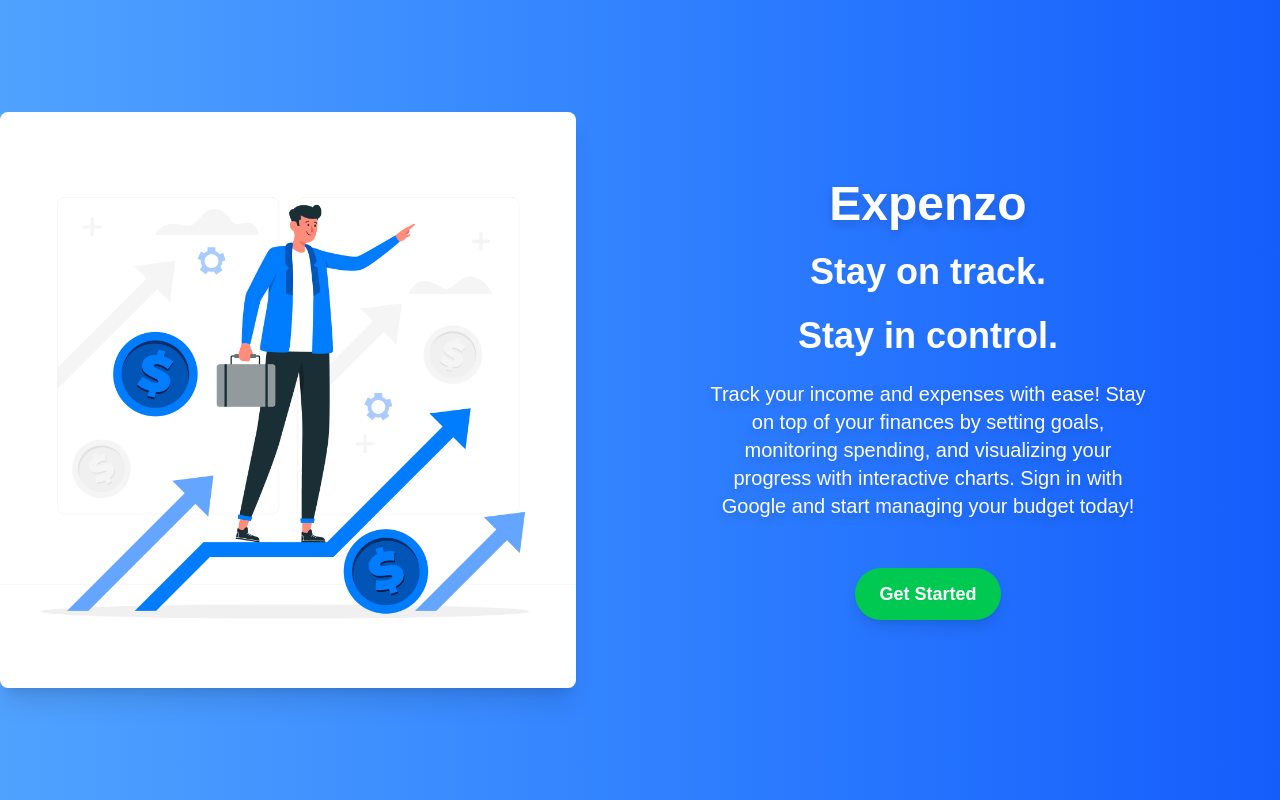
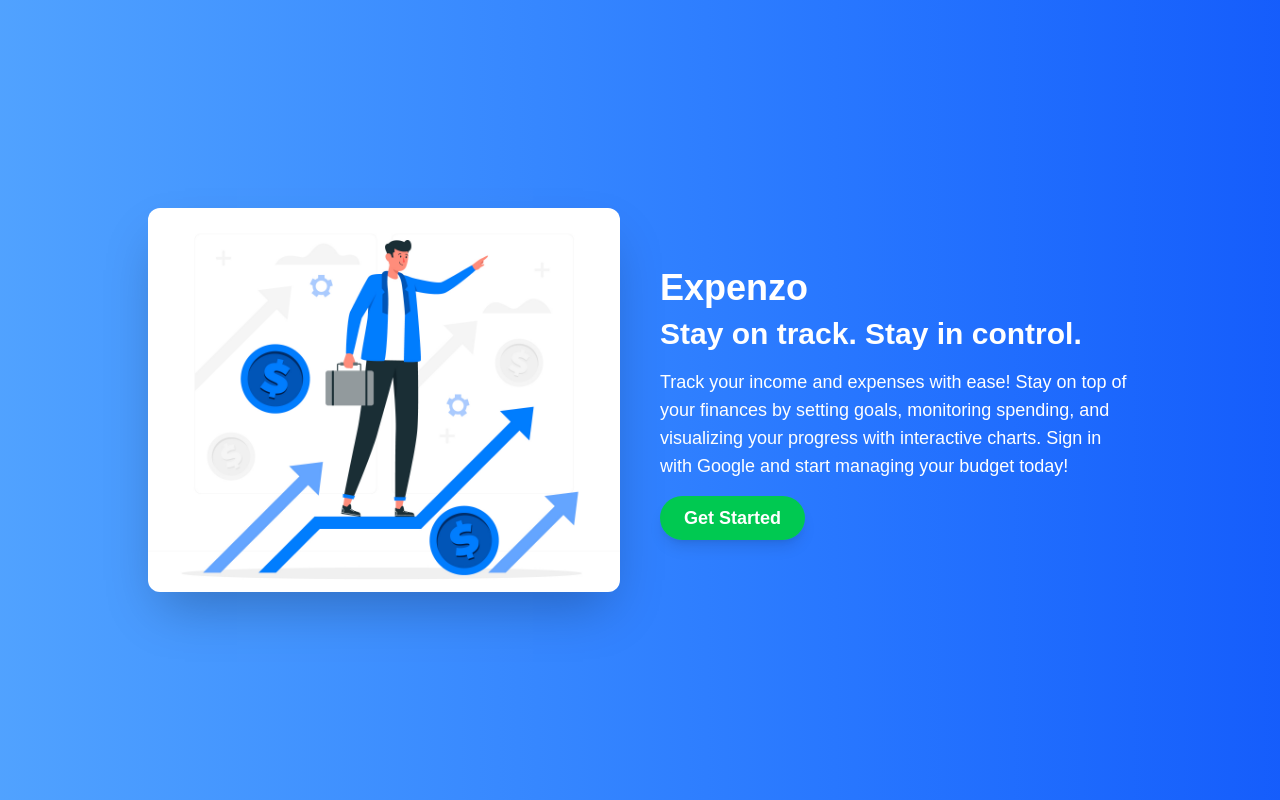
Before and after one commit to flameraven1/Expenzo, a Next.js app: page / in a window 1280 px wide. Built offline with nearby package versions, Linux system fonts and the light colour scheme.

Commit message:
"Second"

```diff
--- a/src/app/(frontend)/login/page.tsx
+++ b/src/app/(frontend)/login/page.tsx
@@ -2,10 +2,16 @@ import { SignIn } from "@/components/sign-in"
 
 export default function Login() {
   return (
-    <div className="inset-0 fixed flex justify-center items-center bg-black/50">
+    <div className="fixed inset-0 flex justify-center items-center bg-black/50 z-50">
 
-      <div className="w-[30%] h-[60%] flex flex-col justify-center items-center gap-3 bg-white">
-      <h1 className="text-2xl font-bold font-sans">Login</h1>
+      <div className="w-[90%] md:w-[400px] h-[70%] flex flex-col justify-center items-center gap-6 bg-white rounded-lg shadow-lg p-6 animate__animated animate__fadeIn">
+
+        <h1 className="text-3xl font-semibold text-gray-700 text-center">Login</h1>
+
+        <p className="text-lg text-gray-500 text-center mb-6">
+        Please sign in to continue.
+        </p>
+
         <SignIn />
       </div>
     </div>
--- a/src/app/page.tsx
+++ b/src/app/page.tsx
@@ -5,37 +5,38 @@ import Link from 'next/link';
 
 export default function Home() {
   return (
-    <div className="min-w-screen min-h-screen flex flex-col justify-center items-center md:flex-row bg-gradient-to-r from-blue-400 to-blue-600">
+    <div className="min-h-screen flex flex-col justify-center items-center bg-gradient-to-r from-blue-400 to-blue-600 py-10">
 
-      <div className="md:w-[45%] w-[50%] md:h-[80%] h-[30%] relative overflow-hidden rounded-lg shadow-xl">
+      <div className="flex flex-col md:flex-row items-center justify-between md:w-[85%] max-w-screen-lg px-5 space-y-10 md:space-y-0 gap-10">
+
+        <div className="w-full md:w-1/2 flex justify-center">
+          <div className="relative w-full h-80 md:h-96 overflow-hidden rounded-xl shadow-2xl">
             <Image
               src="/images/front.jpg"
               alt="front cover"
-          className="object-cover w-full h-full transition-transform duration-500 ease-in-out hover:scale-110"
+              className="object-cover w-full h-full transform transition-transform duration-300 hover:scale-105"
               width={600}
               height={600}
             />
           </div>
+        </div>
 
-      <div className="md:w-[55%] w-[90%] flex flex-col justify-center items-center text-center mt-10 md:mt-0 space-y-6">
-        <h1 className="text-5xl font-extrabold text-white drop-shadow-lg">
+        <div className="w-full md:w-1/2 text-center md:text-left">
+          <h1 className="text-4xl font-extrabold text-white mb-2">
             Expenzo
           </h1>
-        <h2 className="text-4xl font-semibold text-white">
-          Stay on track.
+          <h2 className="text-2xl md:text-3xl font-semibold text-white mb-4">
+            Stay on track. Stay in control.
           </h2>
-        <h2 className="text-4xl font-semibold text-white">
-          Stay in control.
-        </h2>
-
-        <p className="text-lg md:text-xl font-medium text-white max-w-md mx-auto drop-shadow-lg">
+          <p className="text-lg text-white mb-6 max-w-xl mx-auto">
             Track your income and expenses with ease! Stay on top of your finances by setting goals, monitoring spending, and visualizing your progress with interactive charts. Sign in with Google and start managing your budget today!
           </p>
 
-        <Link href={"/dashboard"} className="mt-6 px-6 py-3 bg-green-500 text-white font-bold text-lg rounded-full shadow-lg hover:bg-green-600 transition-all duration-300">
+          <Link href={"/dashboard"} className="cursor-pointer px-6 py-3 bg-green-500 text-white font-semibold text-lg rounded-full shadow-lg hover:bg-green-600 transition-all duration-300">
             Get Started
           </Link>
         </div>
       </div>
+    </div>
   )
 }
--- a/src/components/sign-in.tsx
+++ b/src/components/sign-in.tsx
@@ -1,11 +1,18 @@
 "use client"
+
 import { signIn } from "next-auth/react"
 import Image from "next/image"
 
 export function SignIn() {
   return (
-    <button className="flex justify-center items-center cursor-pointer border-1 border-gray-300 w-[80%] h-[10%] p-4 gap-3 hover:bg-gray-200" onClick={() => signIn("google", { redirectTo: "/dashboard" })}>
-      <Image className="" src="/images/google.png" alt="" width={23} height={23}/> <p>Sign in with Google</p>
+    <button
+      className="flex items-center justify-center bg-white border-2 border-gray-300 rounded-full w-[80%] p-4 gap-3 hover:bg-gray-100 active:scale-95 transition-all duration-300 shadow-md cursor-pointer"
+      onClick={() => signIn("google", { redirectTo: "/dashboard" })}
+    >
+      <div className="w-6 h-6 relative">
+        <Image src="/images/google.png" alt="Google Logo" layout="fill" objectFit="contain" />
+      </div>
+      <p className="text-gray-700 font-semibold text-md">Sign in with Google</p>
     </button>
   )
 }
```
Lines whose indentation alone changed are shown as unchanged.
